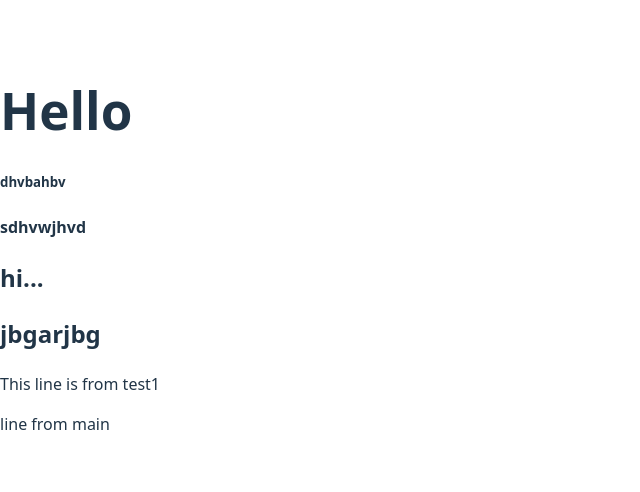
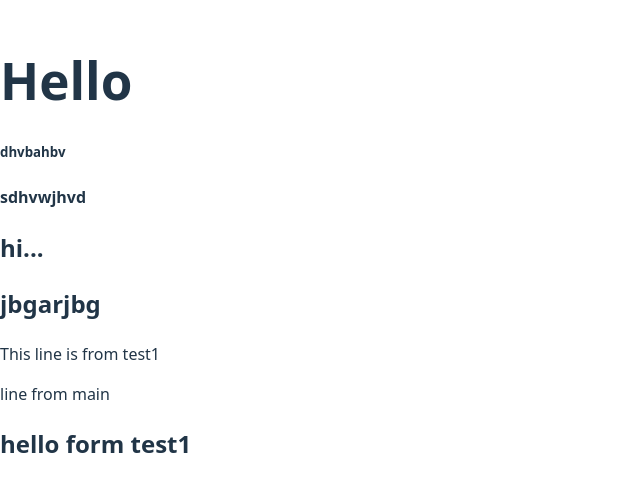
Before and after one commit to Yash-Varmora/git-practice, a React (Vite) app: page / in a window 1280 px wide. Shown: the part 150-642 px from the top of the page, without its empty margins (0-640 px from the left). Built offline with nearby package versions, Linux system fonts and the light colour scheme.

Commit message:
hello from test1

```diff
--- a/src/App.jsx
+++ b/src/App.jsx
@@ -10,6 +10,7 @@ const App = () => {
       <h2>jbgarjbg</h2>
       <p>This line is from test1</p>
       <p>line from main</p>
+      <h2>hello form test1</h2>
     </div>
   );
 };
```
